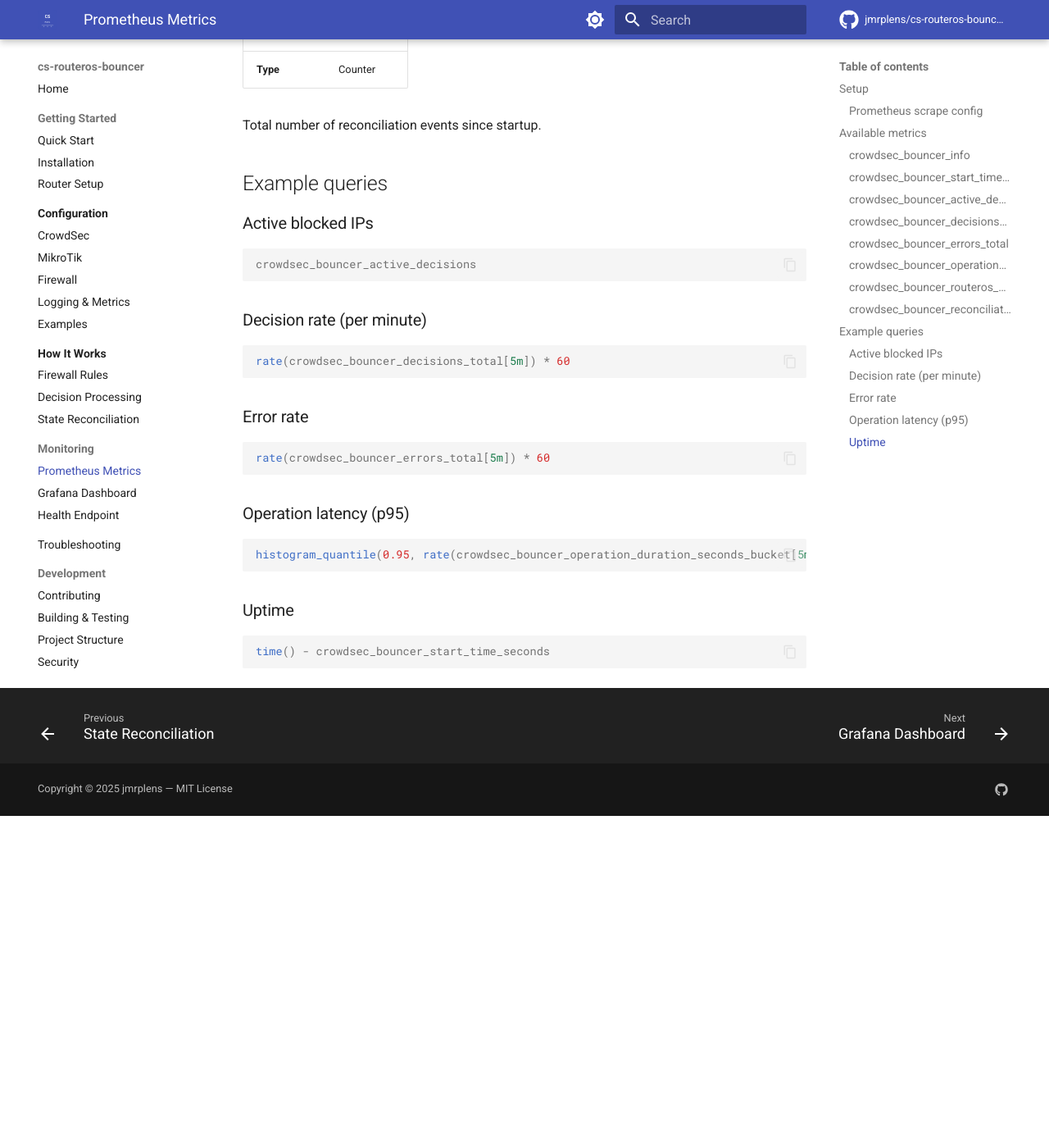
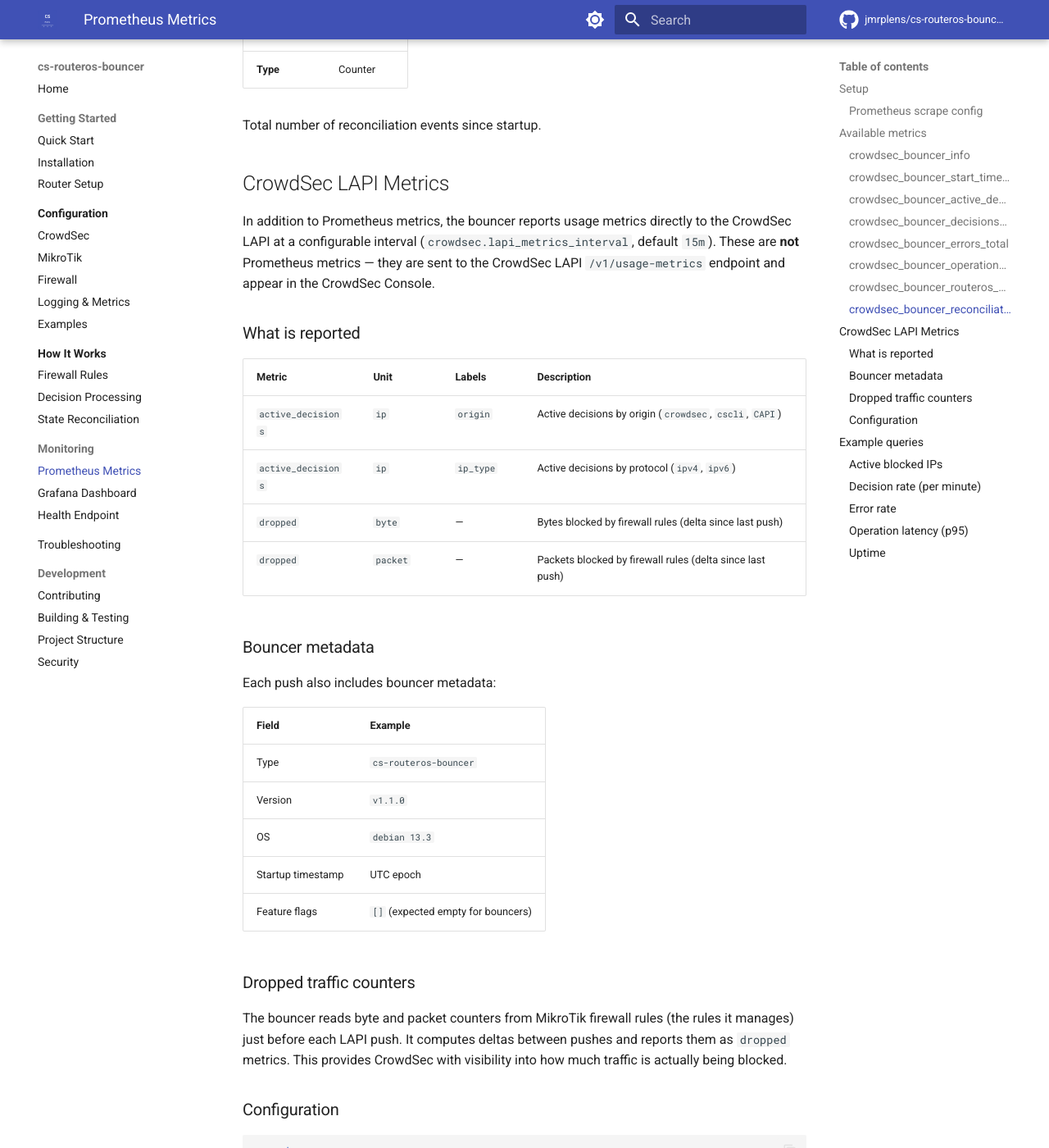
Before and after one commit to jmrplens/cs-routeros-bouncer, an MkDocs documentation site: the page built from docs/monitoring/prometheus.md, in a window 1280 px wide and 1400 px high, scrolled down 2847 px. Shown: the whole window at 82% size. Built offline with MkDocs 1.6.1 and Material for MkDocs 9.7.7, drawn with Linux system fonts in a browser that asks for light colours; comment, search, counter and statistics services are not loaded; before the commit the page ends 3842 px from its top, so only the background shows below that; some of the changed text lies outside the part shown.

Commit message:
docs: update documentation for LAPI metrics, coverage, and metadata
- CHANGELOG: add Unreleased section with LAPI metrics, interface filtering,
  connection pool, test coverage improvements, and version metadata fix
- README: add LAPI metrics to highlights/comparison table, add CrowdSec
  LAPI Metrics section, update health endpoint version example
- docs/monitoring/prometheus: add CrowdSec LAPI Metrics section with
  dropped traffic counters and bouncer metadata details
- docs/configuration/crowdsec: expand lapi_metrics_interval description
  with per-origin decisions and dropped traffic explanation
- docs/development/structure: add internal/metrics/lapi/ package
- docs/development/building: update coverage table (manager 89%, routeros
  93%, crowdsec 93%), add go-cs-lib ldflags documentation

````diff
--- a/docs/monitoring/prometheus.md
+++ b/docs/monitoring/prometheus.md
@@ -113,6 +113,42 @@ RouterOS connection status: `1` = connected, `0` = disconnected.
 
 Total number of reconciliation events since startup.
 
+## CrowdSec LAPI Metrics
+
+In addition to Prometheus metrics, the bouncer reports usage metrics directly to the CrowdSec LAPI at a configurable interval (`crowdsec.lapi_metrics_interval`, default `15m`). These are **not** Prometheus metrics — they are sent to the CrowdSec LAPI `/v1/usage-metrics` endpoint and appear in the CrowdSec Console.
+
+### What is reported
+
+| Metric | Unit | Labels | Description |
+|--------|------|--------|-------------|
+| `active_decisions` | `ip` | `origin` | Active decisions by origin (`crowdsec`, `cscli`, `CAPI`) |
+| `active_decisions` | `ip` | `ip_type` | Active decisions by protocol (`ipv4`, `ipv6`) |
+| `dropped` | `byte` | — | Bytes blocked by firewall rules (delta since last push) |
+| `dropped` | `packet` | — | Packets blocked by firewall rules (delta since last push) |
+
+### Bouncer metadata
+
+Each push also includes bouncer metadata:
+
+| Field | Example |
+|-------|---------|
+| Type | `cs-routeros-bouncer` |
+| Version | `v1.1.0` |
+| OS | `debian 13.3` |
+| Startup timestamp | UTC epoch |
+| Feature flags | `[]` (expected empty for bouncers) |
+
+### Dropped traffic counters
+
+The bouncer reads byte and packet counters from MikroTik firewall rules (the rules it manages) just before each LAPI push. It computes deltas between pushes and reports them as `dropped` metrics. This provides CrowdSec with visibility into how much traffic is actually being blocked.
+
+### Configuration
+
+```yaml
+crowdsec:
+  lapi_metrics_interval: "15m"  # Set to "0" to disable
+```
+
 ## Example queries
 
 ### Active blocked IPs
````
Also changed, not shown: CHANGELOG.md (+28 -0 lines), README.md (+14 -3 lines), docs/configuration/crowdsec.md (+9 -1 lines), docs/development/building.md (+11 -8 lines), docs/development/structure.md (+13 -1 lines).
